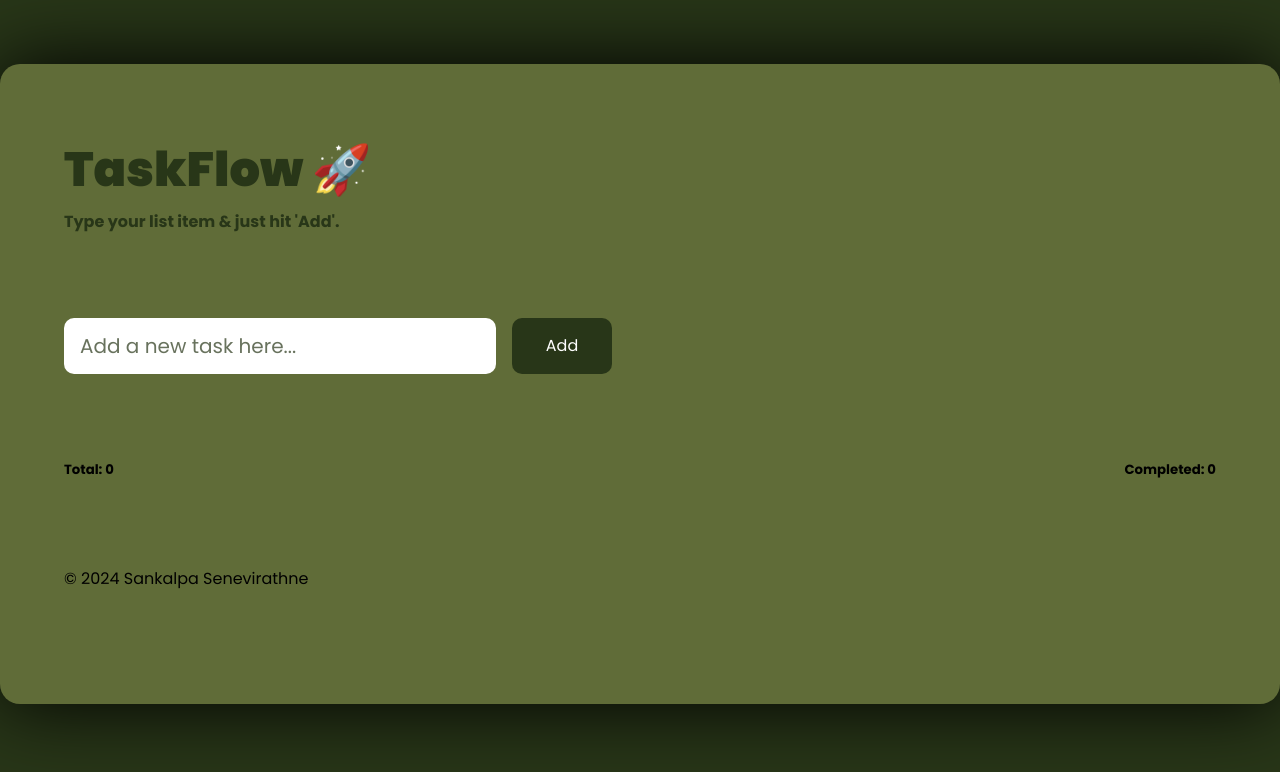
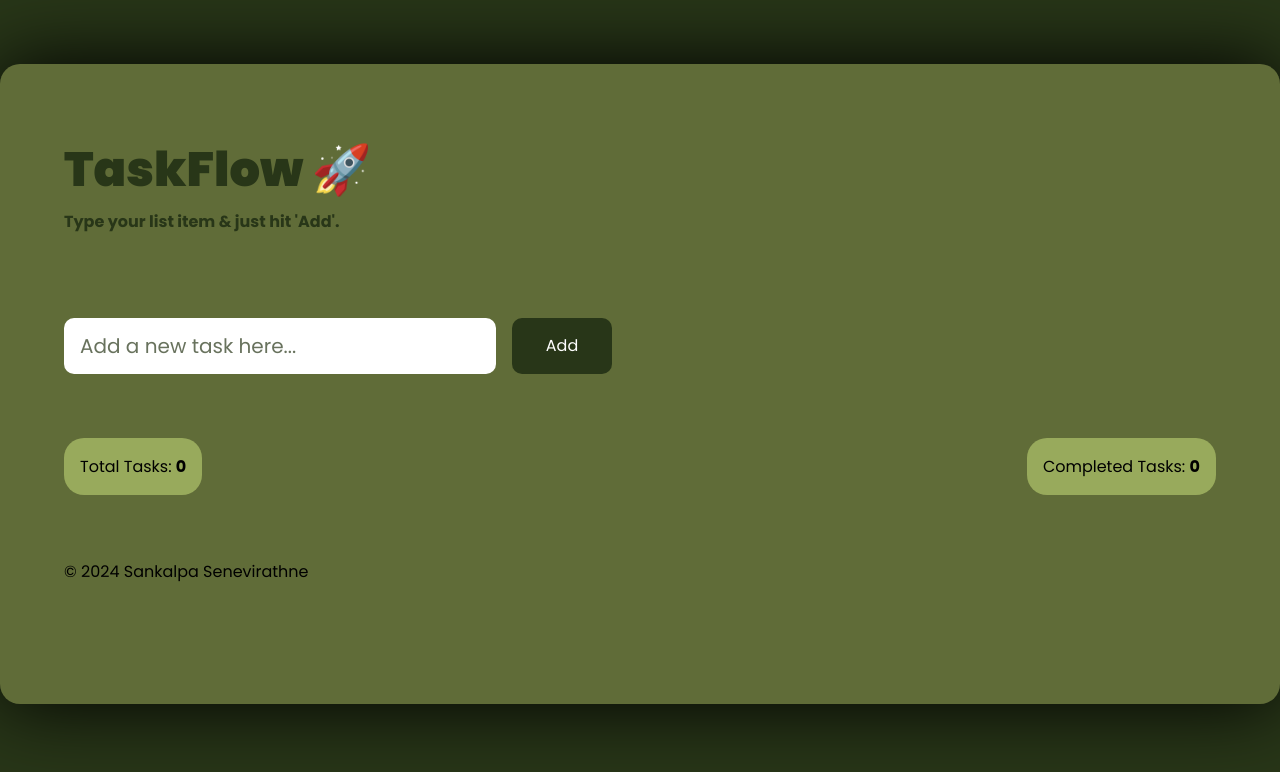
Before and after one commit to Sankalpa1997/taskflow, a React app: page / in a window 1280 px wide. Shown: the top 772 px of the page. Built offline with nearby package versions, Linux system fonts and the light colour scheme; the HTML template or start-up script is replaced by a standard one.

Commit message:
ToDoStat styles updated

```diff
--- a/src/components/ToDoStats.jsx
+++ b/src/components/ToDoStats.jsx
@@ -2,8 +2,16 @@ import styles from "./toDoStats.module.css";
 export default function ToDoStats({ totalToDos, completedToDos }) {
   return (
     <div className={`container ${styles.toDoStatsWrapper}`}>
-      <h5>Total: {totalToDos}</h5>
-      <h5>Completed: {completedToDos}</h5>
+      <div className={styles.statWrapper}>
+        <span>
+          Total Tasks: <b>{totalToDos}</b>
+        </span>
+      </div>
+      <div className={styles.statWrapper}>
+        <span>
+          Completed Tasks: <b>{completedToDos}</b>
+        </span>
+      </div>
     </div>
   );
 }
--- a/src/components/toDoStats.module.css
+++ b/src/components/toDoStats.module.css
@@ -2,3 +2,15 @@
     display: flex;
     justify-content: space-between;
 }
+
+.statWrapper {
+    padding: 1rem;
+    background-color: var(--bg-green-hover);
+    border-radius: 20px;
+    cursor: default;
+}
+
+.statWrapper h5{
+    line-height: 1em;
+    margin: 0;
+}
```
